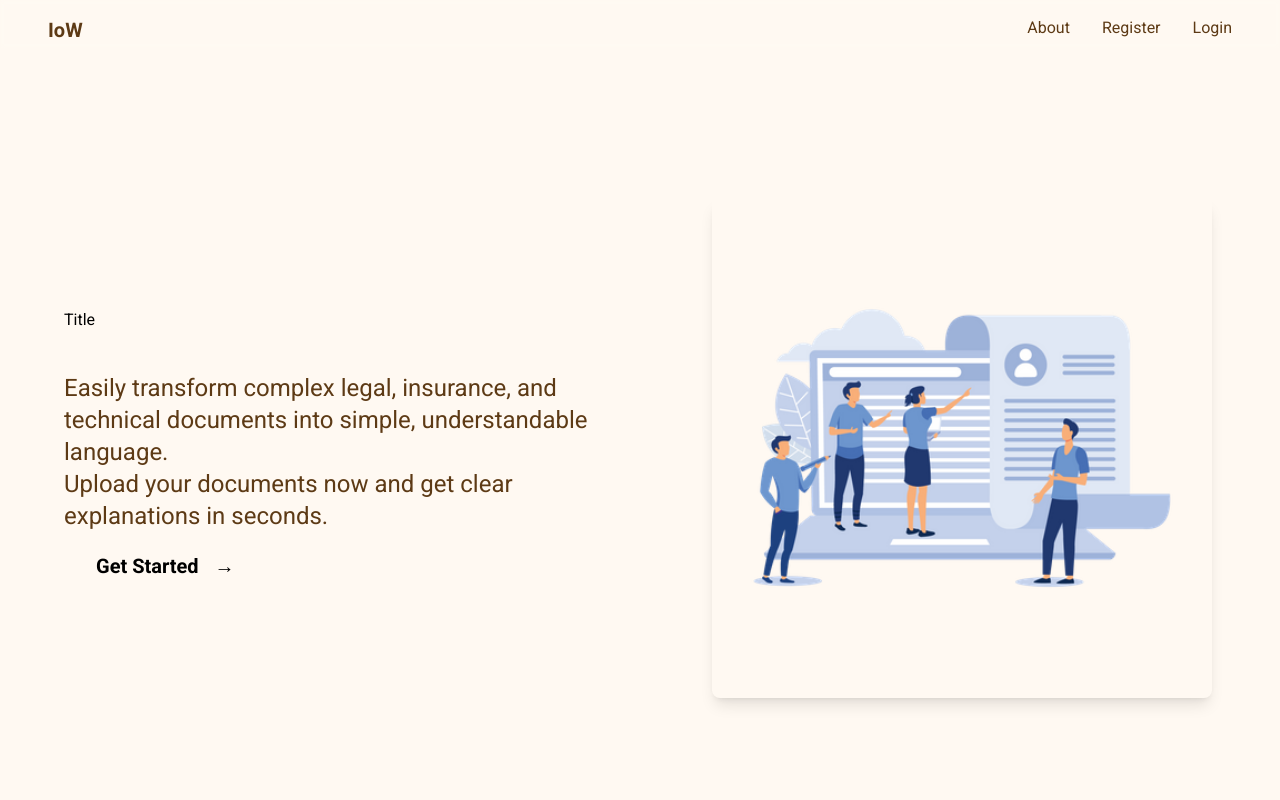
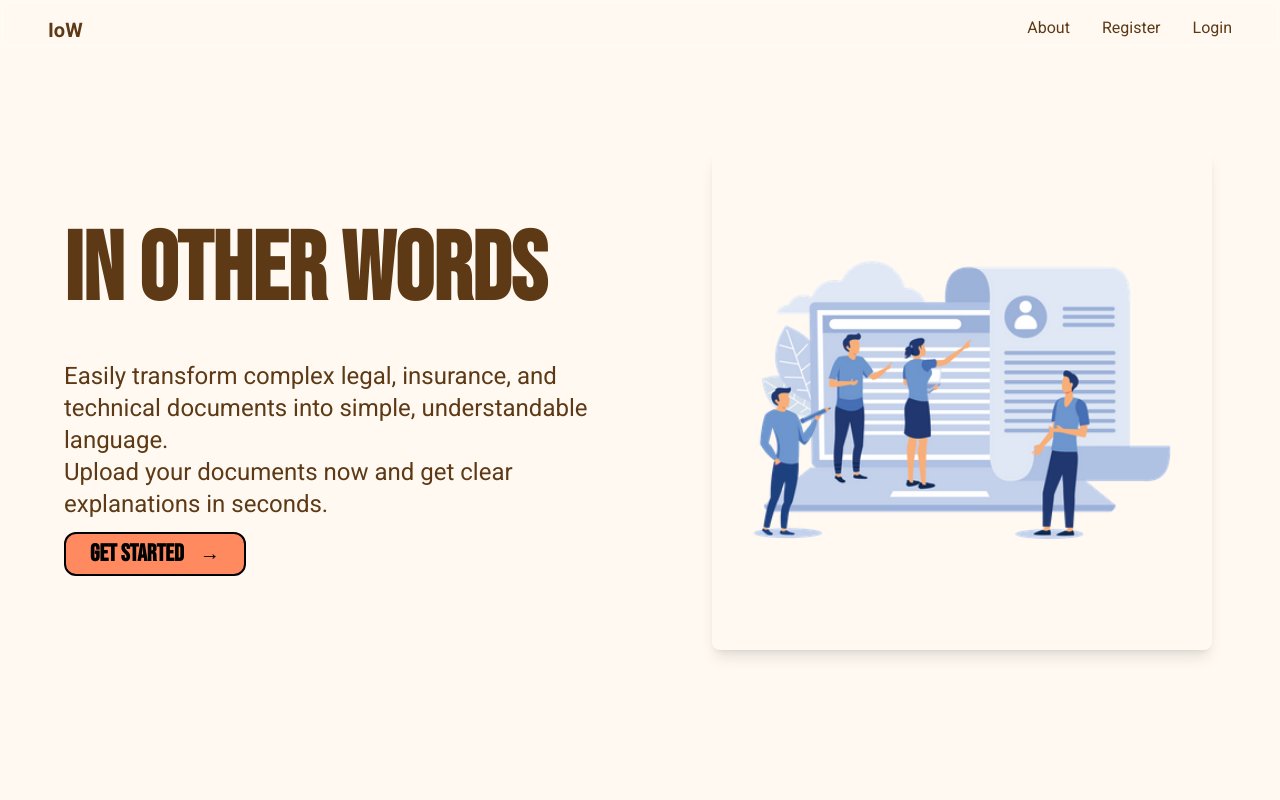
Before and after one commit to JonathanZeray/doc-simple, a Next.js app: page / in a window 1280 px wide. Shown: the top 800 px of the page. Built offline with nearby package versions, Linux system fonts and the light colour scheme; no server answers.

Commit message:
Styled landing page, added new font to tailwind config from google fonts. Changed get started from button to Link which redirects you to Login.

```diff
--- a/src/app/globals.css
+++ b/src/app/globals.css
@@ -1,3 +1,4 @@
+@import url("https://fonts.googleapis.com/css2?family=Bebas+Neue&display=swap");
 @tailwind base;
 @tailwind components;
 @tailwind utilities;
--- a/src/components/LandingPage.tsx
+++ b/src/components/LandingPage.tsx
@@ -1,18 +1,27 @@
 import { CTAButtonWithArrow } from "@/ui/Buttons";
 import Image from "next/image";
+import Link from "next/link";
 export const LandingPage = () => {
   return (
     <>
-      <div className="flex flex-col-reverse sm:flex-row w-full sm:h-screen gap-16 sm:gap-0">
+      <div className="flex flex-col-reverse sm:flex-row w-full sm:h-screen gap-16 sm:gap-0 pb-24">
         <div className="flex flex-col px-4 sm:ml-12 justify-center gap-4 sm:gap-10">
-          <h1>Title</h1>
-          <div>
+          <h1 className="text-5xl sm:text-8xl font-bold text-darkBrown font-bebasNeue">
+            In other words
+          </h1>
+          <div className="flex flex-col items-center sm:items-start gap-4 sm:gap-0">
             <h3 className="text-lg sm:text-2xl text-[#013912] leading-6 sm:text-darkBrown pb-3">
               Easily transform complex legal, insurance, and technical documents
               into simple, understandable language. <br /> Upload your documents
               now and get clear explanations in seconds.
             </h3>
-            <CTAButtonWithArrow text="Get Started" />
+            <Link
+              href="/login"
+              className="flex items-center px-6 py-1 text-2xl font-semibold border-2 border-black w-fit rounded-xl font-bebasNeue bg-[#ff8a60]"
+            >
+              <span className="mr-4">Get Started</span>
+              <span className="text-xl">→</span>
+            </Link>
           </div>
         </div>
         <div className="w-full sm:h-full flex justify-center items-center">
--- a/src/ui/Buttons.tsx
+++ b/src/ui/Buttons.tsx
@@ -63,7 +63,7 @@
 
 export const CTAButtonWithArrow = ({ text }: CTAButtonProps) => {
   return (
-    <button className="flex items-center px-8 py-2 text-xl font-semibold border-2 border-black w-fit rounded-xl bg-[#ff8a60]">
+    <button className="flex items-center px-8 py-2 text-xl font-semibold border-black border-2">
       <span className="mr-4">{text}</span>
       <span className="text-xl">→</span>
     </button>
--- a/tailwind.config.ts
+++ b/tailwind.config.ts
@@ -16,6 +16,9 @@
         "gradient-conic":
           "conic-gradient(from 180deg at 50% 50%, var(--tw-gradient-stops))",
       },
+      fontFamily: {
+        bebasNeue: ["Bebas Neue", "sans-serif"],
+      },
     },
   },
   plugins: [],
```
